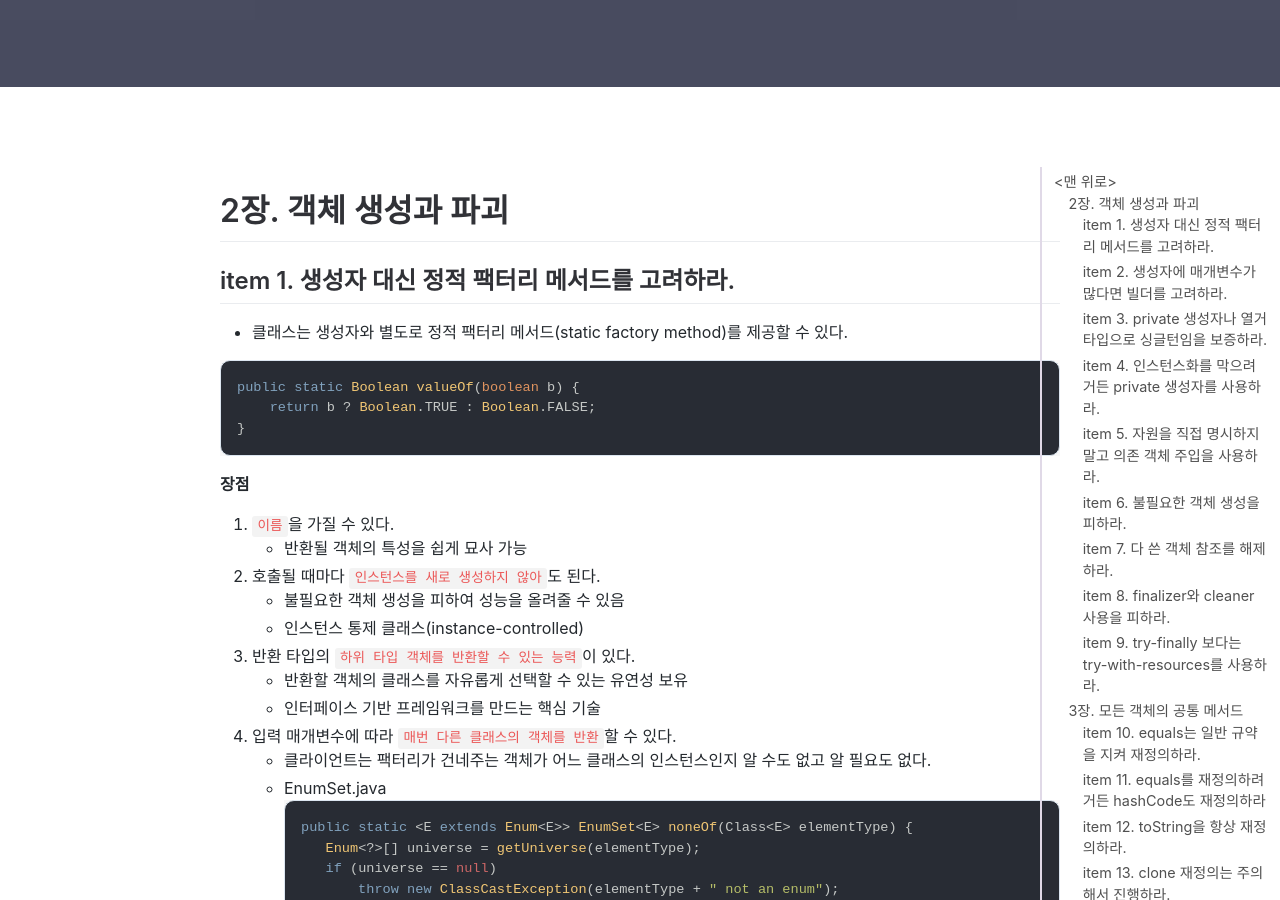
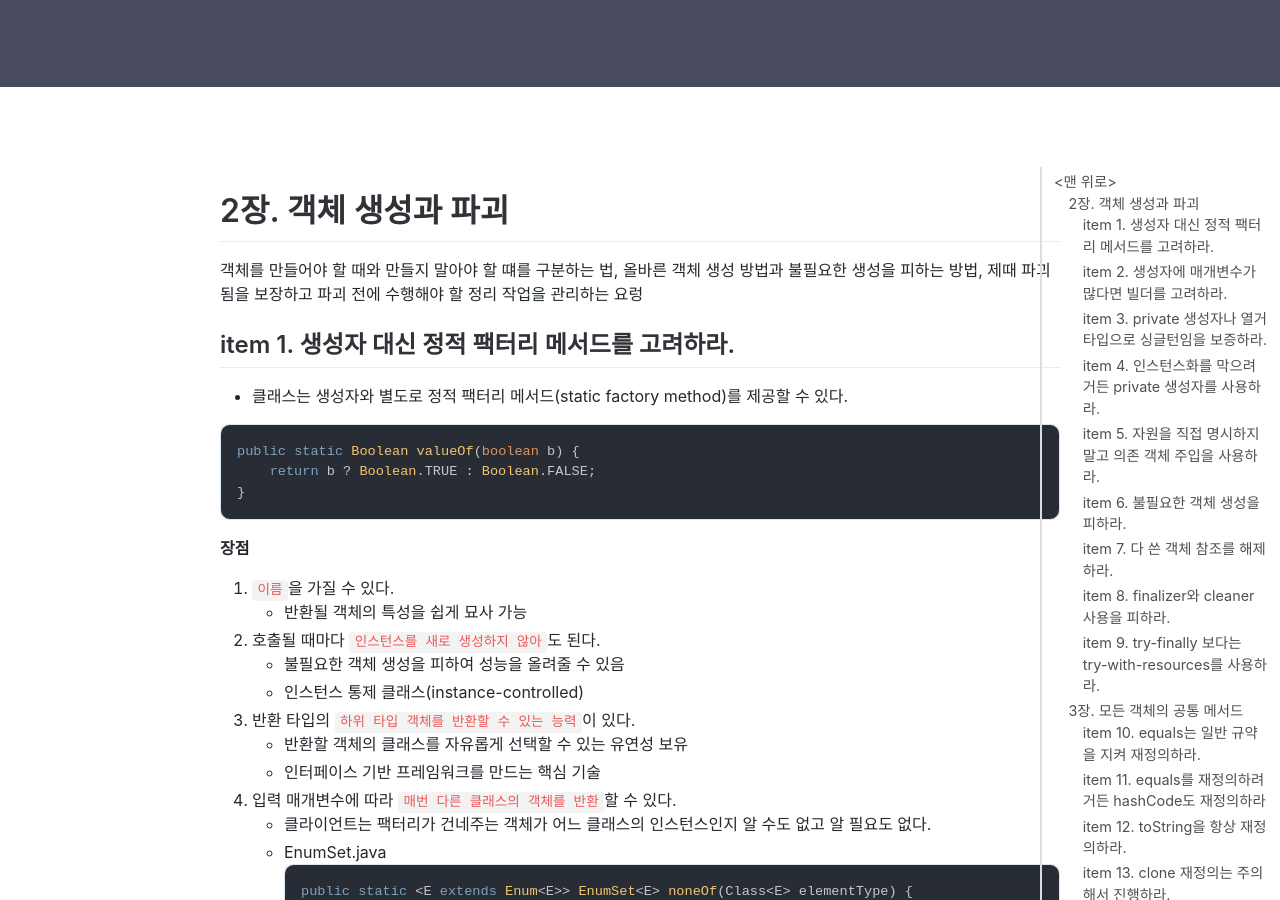
Before and after one commit to jihunparkme/jihunparkme.github.io, a Jekyll site: the page built from _posts/2023-04-07-Effective-Java-Object.md, in a window 1280 px wide and 900 px high, scrolled down 489 px. Built offline with Jekyll 4.4.1, drawn with Linux system fonts in a browser that asks for light colours; nearby versions of some CDN libraries; comment, search, counter and statistics services are not loaded; some of the changed text lies outside the part shown.

Commit message:
[EJ] 3장, 4장 소개

```diff
--- a/_posts/2023-04-07-Effective-Java-Object.md
+++ b/_posts/2023-04-07-Effective-Java-Object.md
@@ -8,6 +8,8 @@
 ---
 
 # 2장. 객체 생성과 파괴
+
+객체를 만들어야 할 때와 만들지 말아야 할 떄를 구분하는 법, 올바른 객체 생성 방법과 불필요한 생성을 피하는 방법, 제때 파괴됨을 보장하고 파괴 전에 수행해야 할 정리 작업을 관리하는 요렁
 
 ## item 1. 생성자 대신 정적 팩터리 메서드를 고려하라.
 
@@ -371,6 +373,8 @@
 
 # 3장. 모든 객체의 공통 메서드
 
+final이 아닌 Object 메서드(equals, hashCode, toString, clone, finalize)들을 언제, 어떻게 재정의해야 하는지.
+
 ## item 10. equals는 일반 규약을 지켜 재정의하라.
 
 equals 메서드의 재정의에는 함정이 도사리고 있는데, 이 문제를 회피하는 가장 쉬운 길은 아예 재정의를 하지 않는 것.
```
